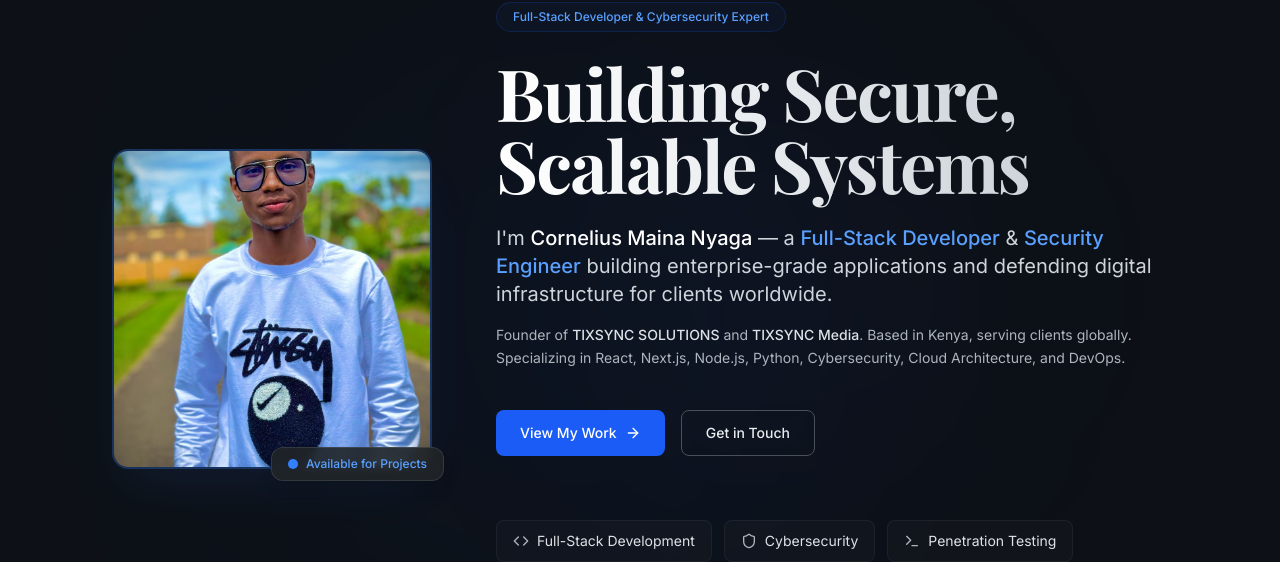
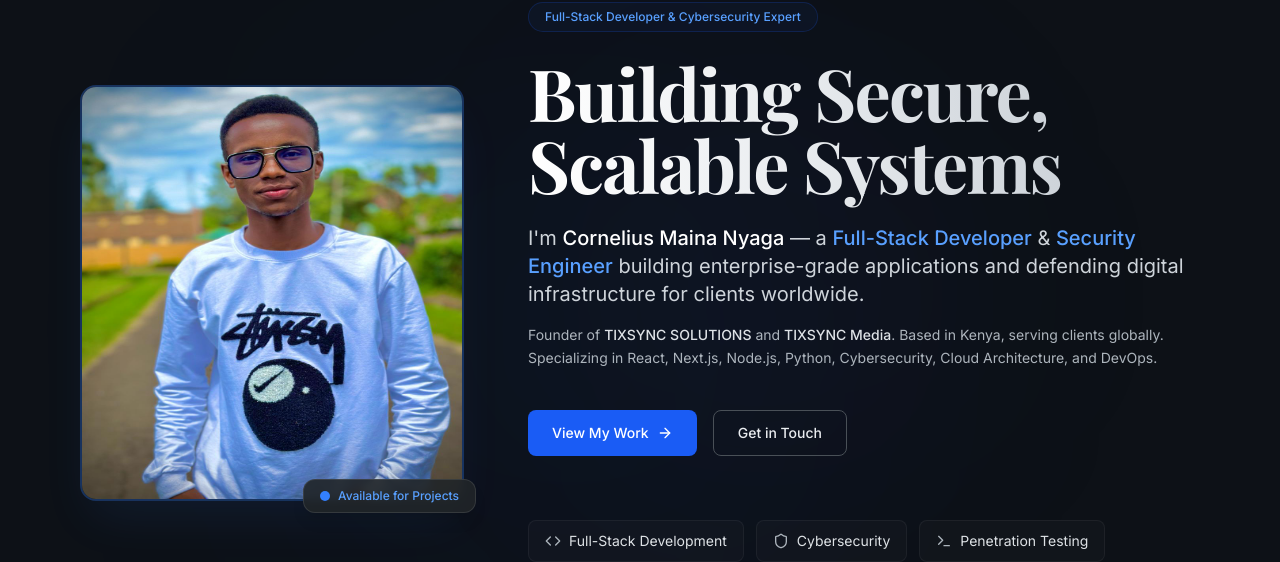
Before and after one commit to PixelCode254/tixsync-portfolio, a Next.js app: page / in a window 1280 px wide. Shown: the part 126-688 px from the top of the page. Built offline with nearby package versions, Linux system fonts and the light colour scheme; no server answers; the database is empty; a web font is replaced by a local one.

Commit message:
fix: profile hero photo fully visible, no cropping, pushed up

```diff
--- a/src/components/sections/hero.tsx
+++ b/src/components/sections/hero.tsx
@@ -25,13 +25,13 @@ export function Hero() {
       <div className="section-container relative z-10 pt-32 pb-20">
         <motion.div variants={container} initial="hidden" animate="show" className="flex flex-col lg:flex-row items-center gap-12 lg:gap-16">
           {/* Profile Photo */}
-          <motion.div variants={item} className="relative shrink-0">
-            <div className="relative w-64 h-64 sm:w-72 sm:h-72 lg:w-80 lg:h-80 rounded-2xl overflow-hidden border-2 border-cyber-500/30 shadow-2xl shadow-cyber-500/10">
+          <motion.div variants={item} className="relative shrink-0 -mt-8">
+            <div className="relative w-72 h-80 sm:w-80 sm:h-[22rem] lg:w-96 lg:h-[26rem] rounded-2xl overflow-hidden border-2 border-cyber-500/30 shadow-2xl shadow-cyber-500/10">
               <Image
                 src="/images/Profile.jpg"
                 alt="Cornelius Maina Nyaga"
                 fill
-                className="object-cover"
+                className="object-top"
                 priority
               />
             </div>
```
